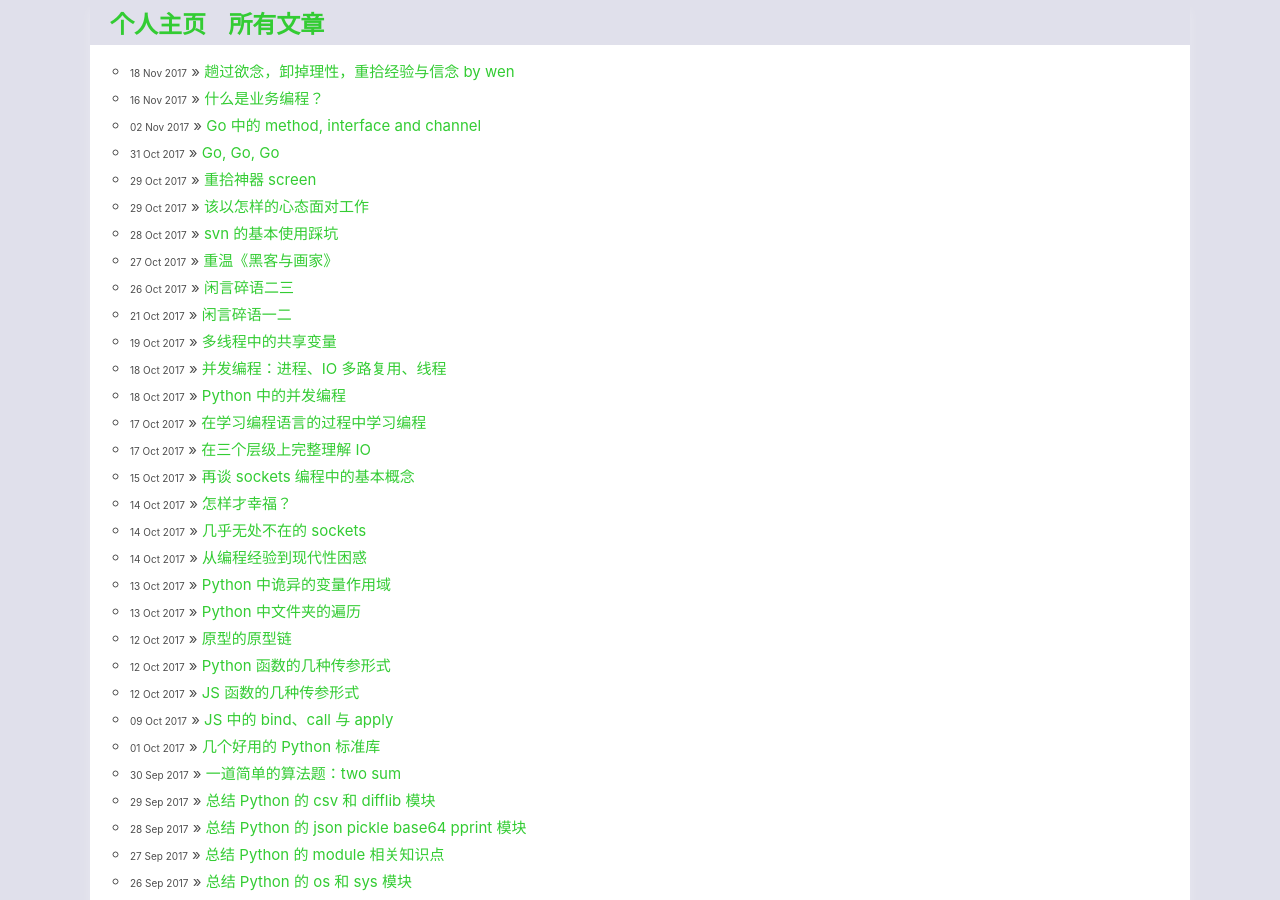
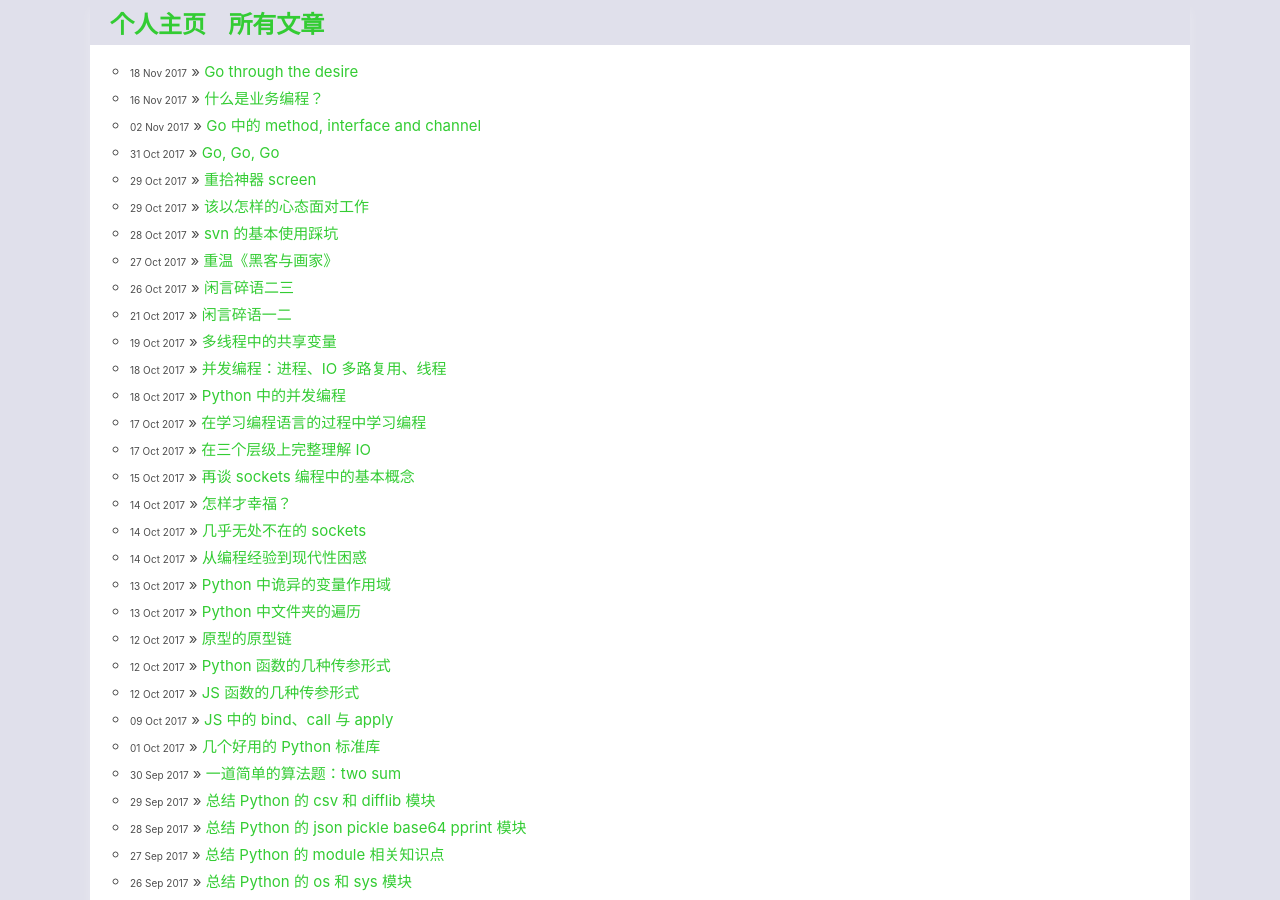
Before and after one commit to xxleyi/xxleyi.github.io, a Jekyll site: the page built from blog/index.html, in a window 1280 px wide and 900 px high. Built offline with Jekyll 4.4.1, drawn with Linux system fonts in a browser that asks for light colours.

Commit message:
update a  blog.

```diff
--- a/_posts/2017-11-18-趟过欲念，卸掉理性，重拾经验与信念 by wen.md
+++ b/_posts/2017-11-18-Go through the desire.md
@@ -1,5 +1,5 @@
 ---
-'title': '趟过欲念，卸掉理性，重拾经验与信念 by wen'
+'title': 'Go through the desire'
 'date': 2017-11-18
 ---
 # 趟过欲念，卸掉理性，重拾经验与信念
```
